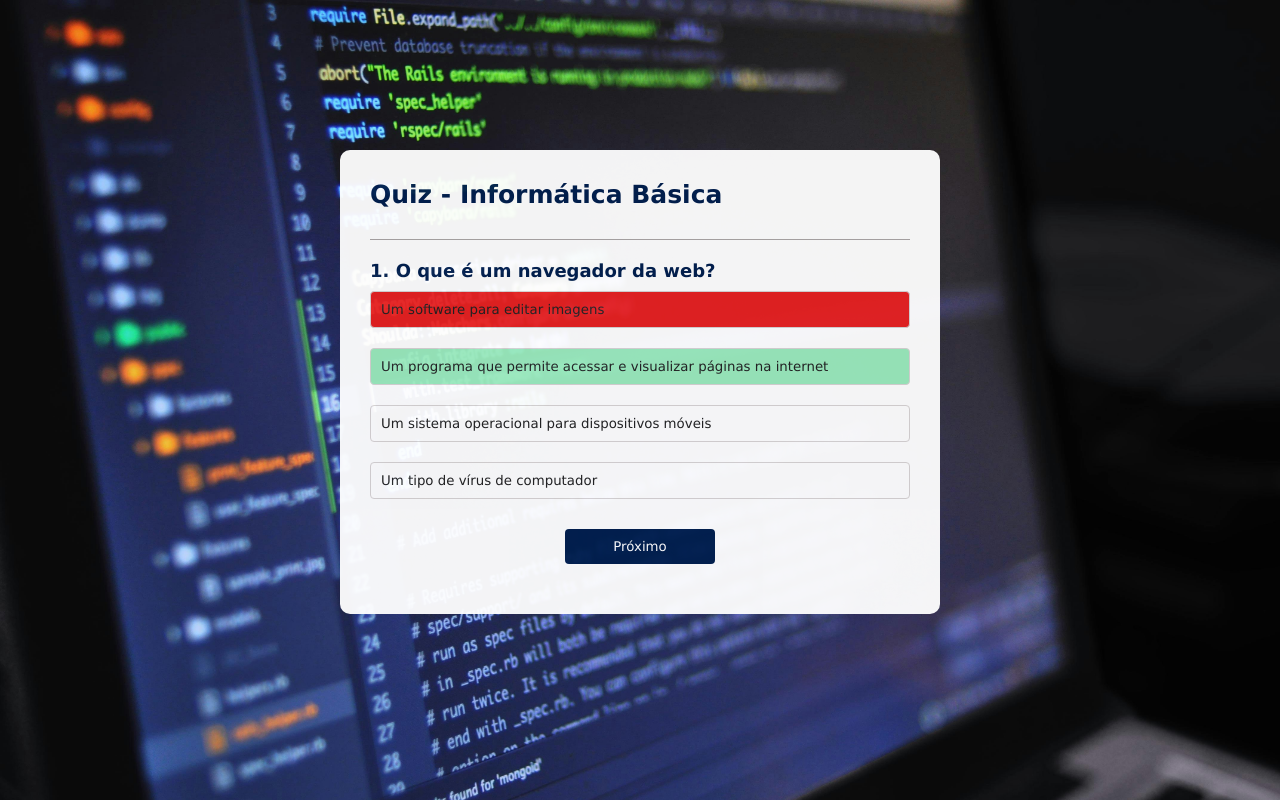
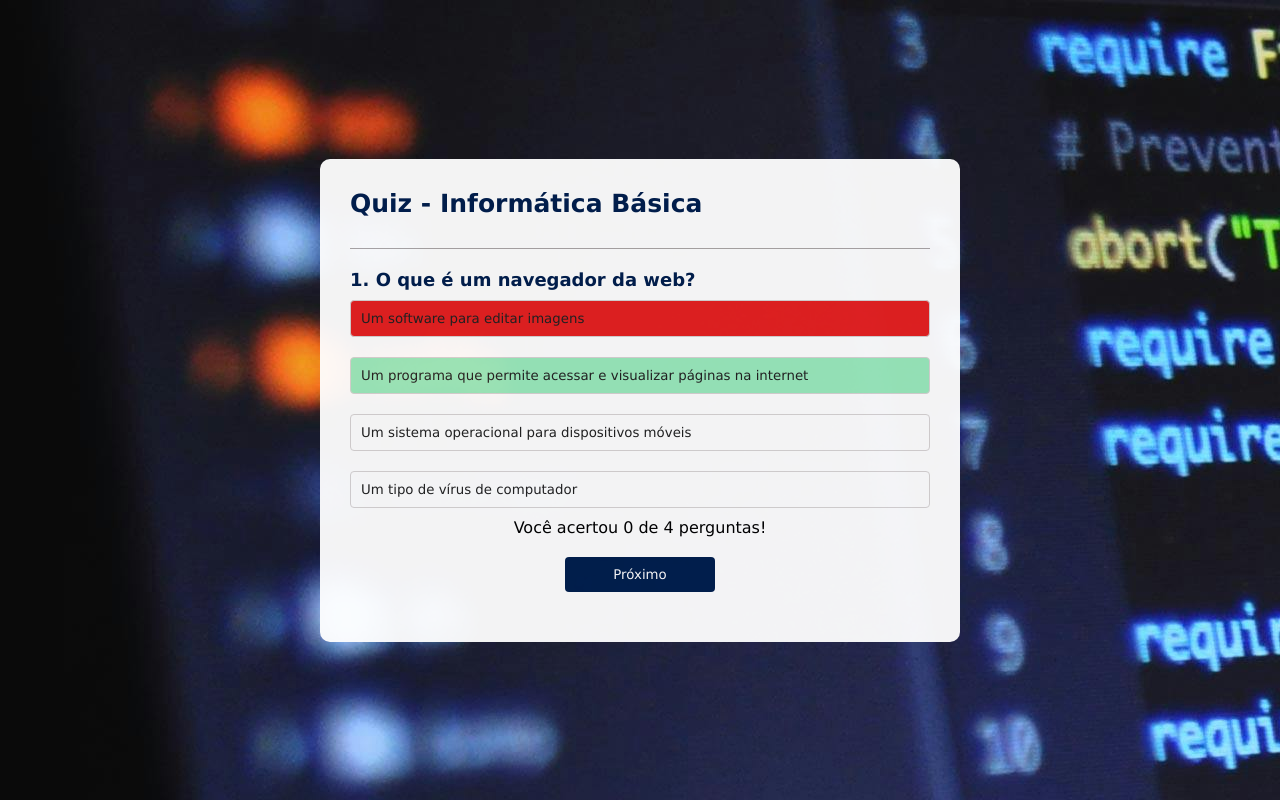
Before and after one commit to osvaldohenrique/quiz, a plain HTML site: page index.html in a window 1280 px wide. Both pictures are taken after a click on the button "Um software para editar imagens". Drawn offline with Linux system fonts and the light colour scheme.

Commit message:
Ajuste na resposividade do Quiz

```diff
--- a/index.html
+++ b/index.html
@@ -12,11 +12,14 @@
     <div class="quiz">
         <h2 id="question">Perguntas</h2>
         <div id="answer-buttons">
+
             <button class="btn">Resposta 1</button>
             <button class="btn">Resposta 2</button>
             <button class="btn">Resposta 3</button>
             <button class="btn">Resposta 4</button>
         </div>
+        <div id="placar"></div>
+
         <button id="next-btn">PROXIMO</button>
     </div>
 </div>
--- a/script.js
+++ b/script.js
@@ -42,6 +42,7 @@ const questions = [
 ];
 
     const questionElement = document.getElementById("question");
+    const placarElement = document.getElementById("placar");
     const answerButtons = document.getElementById("answer-buttons");
     const nextButton = document.getElementById("next-btn");
 
@@ -101,11 +102,13 @@ function selectAnswer(e){
         button.disabled = true;
     });
     nextButton.style.display = "block";
+    placarElement.innerHTML = `Você acertou ${score} de ${questions.length} perguntas!`;
 }
 
 function showScore(){
     resetState();
     questionElement.innerHTML = `Você acertou ${score} de ${questions.length} perguntas!`;
+    placarElement.innerHTML = '';
     nextButton.innerHTML = "Reiniciar o Quiz";
     nextButton.style.display = "block";
 }
--- a/style.css
+++ b/style.css
@@ -6,20 +6,21 @@
 }
 
 body {
-    background: url(./img/pexels.jpg) no-repeat;
-    background-size: contain;
-    background-size: cover;
+    background: url(./img/pexels.jpg);
+    width: 100vw;
+    height: 100vh;
+    display: flex;
+    align-items: center;
+    justify-content: center;
+
 }
-
 
 .app {
     background: #fff;
-    width: 90%;
-    max-width: 600px;
-    margin: 10px auto 0;
+    width: 100%;
+    max-width: 50%;
     border-radius: 10px;
     padding: 30px;
-    margin-top: 150px;
     opacity: 0.95;
 
 }
@@ -87,3 +88,15 @@ body {
 .incorrect{
     background: #e62020;
 }
+
+@media (max-width: 600px) and (min-width: 300px){
+    div.app{
+      background-color: #e62020 !important;
+    }
+  }
+
+  #placar{
+    text-align: center;
+
+
+  }
```
